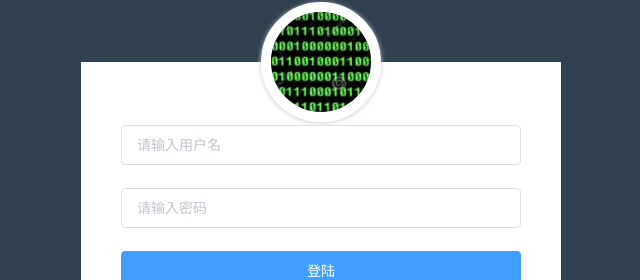
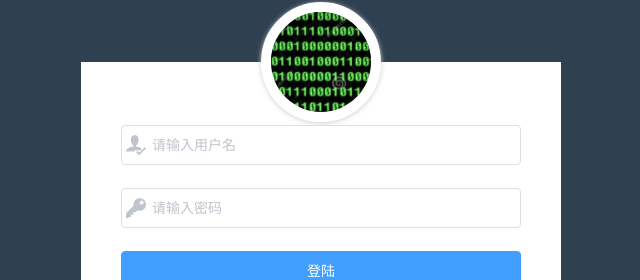
Before and after one commit to wuhu0723/itcast_manager, a Vue app: page /#/login in a window 1280 px wide. Shown: the part 138-418 px from the top of the page, without its empty margins (319-959 px from the left). Built offline with nearby package versions, Linux system fonts and the light colour scheme.

Commit message:
添加了前置图标，同时实现用户数据的真正的验证，下一步给出提示信息

```diff
--- a/src/main.js
+++ b/src/main.js
@@ -2,6 +2,7 @@ import Vue from 'vue'
 import App from './App.vue'
 import ElementUI from 'element-ui'
 import 'element-ui/lib/theme-chalk/index.css'
+// 下面这个样式文件中已经包含重置样式和图标样式
 import '@/styles/index.less'
 // 引入路由模块
 import router from '@/router.js'
--- a/src/views/login.vue
+++ b/src/views/login.vue
@@ -4,13 +4,13 @@
       <img src="../assets/avatar.jpg" alt class="avatar">
       <el-form :model="loginForm" :rules="rules" ref="loginForm" class="demo-ruleForm">
         <el-form-item prop="username">
-          <el-input v-model="loginForm.username" placeholder="请输入用户名"></el-input>
+          <el-input v-model="loginForm.username" placeholder="请输入用户名" prefix-icon="myicon myicon-user"></el-input>
         </el-form-item>
         <el-form-item prop="password">
-          <el-input v-model="loginForm.password" placeholder="请输入密码"></el-input>
+          <el-input v-model="loginForm.password" placeholder="请输入密码"  prefix-icon="myicon myicon-key"></el-input>
         </el-form-item>
         <el-form-item>
-          <el-button type="primary" class="login-btn">登陆</el-button>
+          <el-button type="primary" class="login-btn" @click='login'>登陆</el-button>
         </el-form-item>
       </el-form>
     </div>
@@ -35,6 +35,23 @@ export default {
           { required: true, message: '请输入密码', trigger: 'blur' }
         ]
       }
+    }
+  },
+  methods: {
+    //   登陆
+    login () {
+    //   实现用户的数据验证，因为之前的rules只是一个提示信息布局，并不会真正的阻止用户的登陆请求
+    // 登陆验证的时候，表单有一个validate函数，这个函数可以真正的实现表单元素的数据验证，这个验证与之前的、rules规则对应，当验证完成之后，会返回一个值给回调函数，如果是true,说明验证难过，否则就不通过
+      this.$refs.loginForm.validate((valid) => {
+        if (valid) {
+          //   验证通过，就去发起登陆请求
+          console.log('ok')
+        } else {
+          // 给出用户提示
+          console.log('no')
+          return false
+        }
+      })
     }
   }
 }
```
